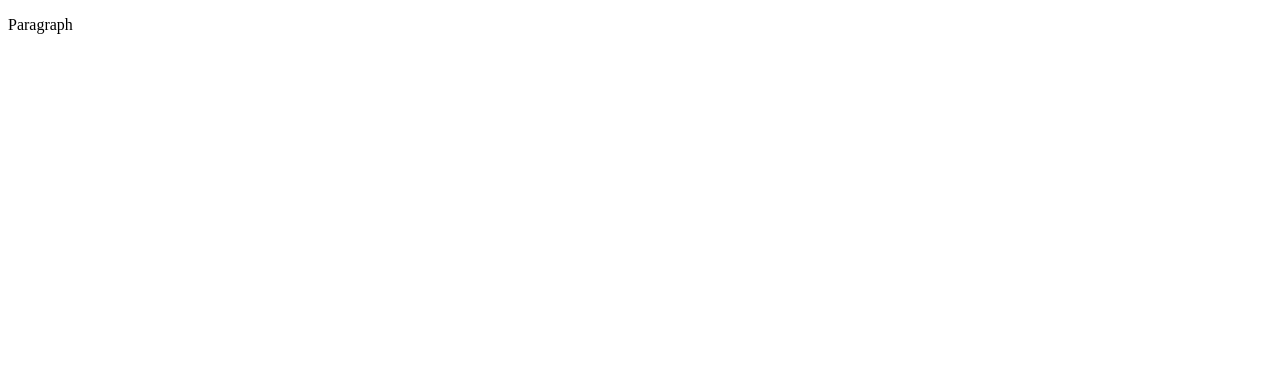
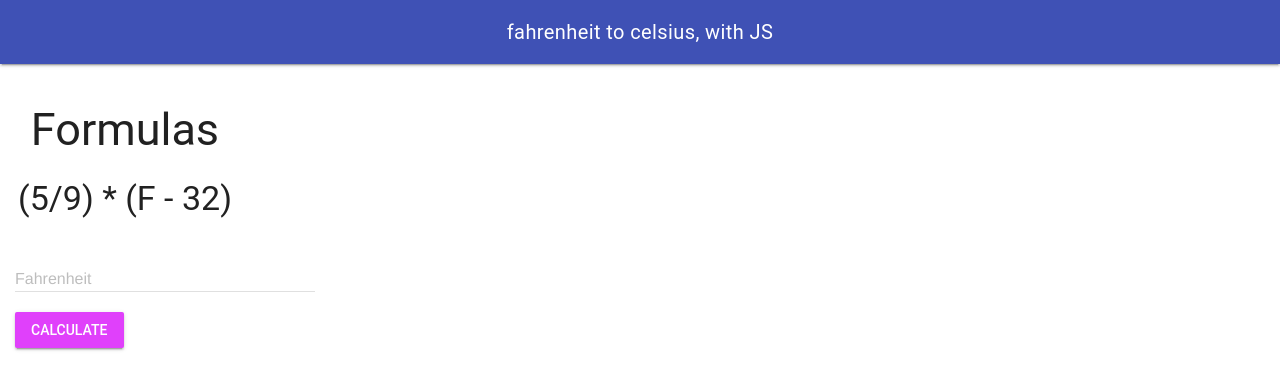
Before and after one commit to MTHS-ICS2O-2-2022/ICS2O-Unit-3-04-Fares-Abdelkader, a plain HTML site: page index.html in a window 1280 px wide. Drawn offline with nearby package versions, Linux system fonts and the light colour scheme.

Commit message:
index.html

```diff
--- a/css/style.css
+++ b/css/style.css
@@ -1,4 +1,35 @@
-/* Created by: Mr. Coxall
-* Created on: Sep 2020
+/* Created by: Fares. Abdelkader
+* Created on: Sep 2023
 * This file contains the CSS for index.html
 */
+
+
+.mdl-ripple {
+  background: #000;
+  opacity: 0.001;
+}
+
+
+.mdl-layout__header-row {
+  justify-content: center;
+  padding: 0;
+}
+
+
+.mdl-layout__content {
+  padding-left: 15px;
+  padding-right: 15px;
+  padding-top: 15px;
+}
+
+
+img {
+  float: right;
+}
+
+
+.page-content {
+  color: black;
+  font-family: Arial, Helvetica, sans-serif;
+  font-size: 1.25rem;
+}
--- a/index.html
+++ b/index.html
@@ -1,9 +1,58 @@
 <!DOCTYPE html>
 <html>
-  <head>
-    <title>Title</title>
-  </head>
-  <body>
-    <p>Paragraph</p>
-  </body>
+<head>
+  <meta charset="utf-8" />
+  <meta name="description" content="Volume with JavaScript" />
+  <meta name="keywords" content="mths, ics2o" />
+  <meta name="author" content="Fares.Abdelkader" />
+  <meta name="viewport" content="width=device-width, initial-scale=1.0" />
+  <link rel="apple-touch-icon" sizes="180x180" href="apple-touch-icon.png" />
+  <link rel="icon" type="image/png" sizes="32x32" href="favicon-32x32.png" />
+  <link rel="icon" type="image/png" sizes="16x16" href="favicon-16x16.png" />
+  <link rel="manifest" href="site.webmanifest" />
+  <link rel="stylesheet" href="https://fonts.googleapis.com/icon?family=Material+Icons" />
+  <link rel="stylesheet" href="https://code.getmdl.io/1.3.0/material.indigo-purple.min.css" />
+  <link rel="stylesheet" href="./css/style.css" />
+  <title>fahrenheit to celsius, with JavaScript</title>
+</head>
+<body>
+  <script defer src="https://code.getmdl.io/1.3.0/material.min.js"></script>
+  <script src="./js/script.js"></script>
+  <div class="mdl-layout mdl-js-layout mdl-layout--fixed-header">
+    <header class="mdl-layout__header">
+      <div class="mdl-layout__header-row">
+        <span class="mdl-layout-title">fahrenheit to celsius, with JS</span>
+      </div>
+    </header>
+    <main class="mdl-layout__content">
+      <table>
+        <tr>
+          <th>
+            <h2>Formulas</h2>
+            <h3>(5/9) * (F - 32)</h3>
+          </th>
+        </tr>
+      </table>
+      <!-- Fahrenheit Input -->
+      <form action="#">
+        <div class="mdl-textfield mdl-js-textfield mdl-textfield--floating-label">
+          <input class="mdl-textfield__input" type="text" pattern="-?[0-9]*(\.[0-9]+)?" id="fahrenheit">
+          <label class="mdl-textfield__label" for="fahrenheit">Fahrenheit</label>
+          <span class="mdl-textfield__error">Input is not a number!</span>
+        </div>
+      </form>
+      <!-- Raised button with ripple -->
+      <button class="mdl-button mdl-js-button mdl-button--raised mdl-js-ripple-effect mdl-button--accent"
+        onclick="calculate()">
+        Calculate
+      </button>
+      <br />
+      <p>
+      <div id="answers">
+        <div id="volume"></div>
+      </div>
+      </p>
+    </main>
+  </div>
+</body>
 </html>
--- a/js/script.js
+++ b/js/script.js
@@ -1,5 +1,17 @@
-// Copyright (c) 2020 Mr. Coxall All rights reserved
-//
-// Created by: Mr. Coxall
-// Created on: Sep 2020
+// Created by: Fares.Abdelkader
+// Created on: March 2023
 // This file contains the JS functions for index.html
+
+'use strict'
+/**
+ * Calculates fahrenheit to celsius and celsius to fahrenheit using the user's input.
+ */
+/**
+ * borrowed from Cristiano's ISC2O-unit3-04
+ */
+function calculate(input) {
+  if (input == 'fahrenheit') { // If the input is fahrenheit, do fahrenheit to celsius.
+    const fahrenheit = parseFloat(document.getElementById("fahrenheit").value)
+    const answer = ((fahrenheit - 32) * (5 / 9)).toFixed(2)
+    document.getElementById("output-celsius").innerHTML = "<p>This temperature is " + answer + "°C + in fahrenheit</p>"
+  }
```
